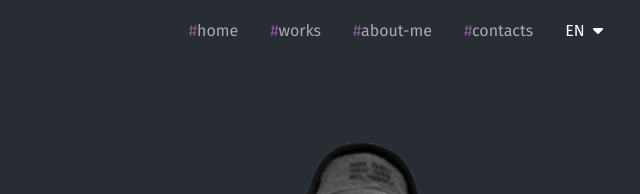
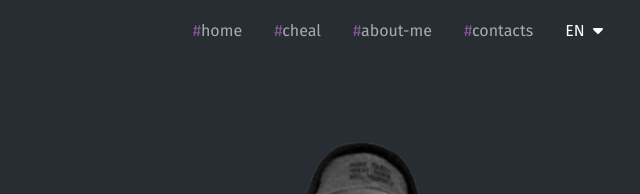
Before and after one commit to kapustamangusta/Site-Elias-, a plain HTML site: page index.html in a window 1280 px wide. Shown: the top 194 px of the page, 549-1189 px from the left. Drawn offline with Linux system fonts and the light colour scheme.

Commit message:
Изменил второй элемент меню

```diff
--- a/index.html
+++ b/index.html
@@ -45,7 +45,7 @@
                     <nav class="nav">
                         <ul class="nav__list">
                             <li class="nav__item"><a href=""><span>#</span>home</a></li>
-                            <li class="nav__item"><a href=""><span>#</span>works</a></li>
+                            <li class="nav__item"><a href=""><span>#</span>cheal</a></li>
                             <li class="nav__item"><a href=""><span>#</span>about-me</a></li>
                             <li class="nav__item"><a href=""><span>#</span>contacts</a></li>
                         </ul>
```
